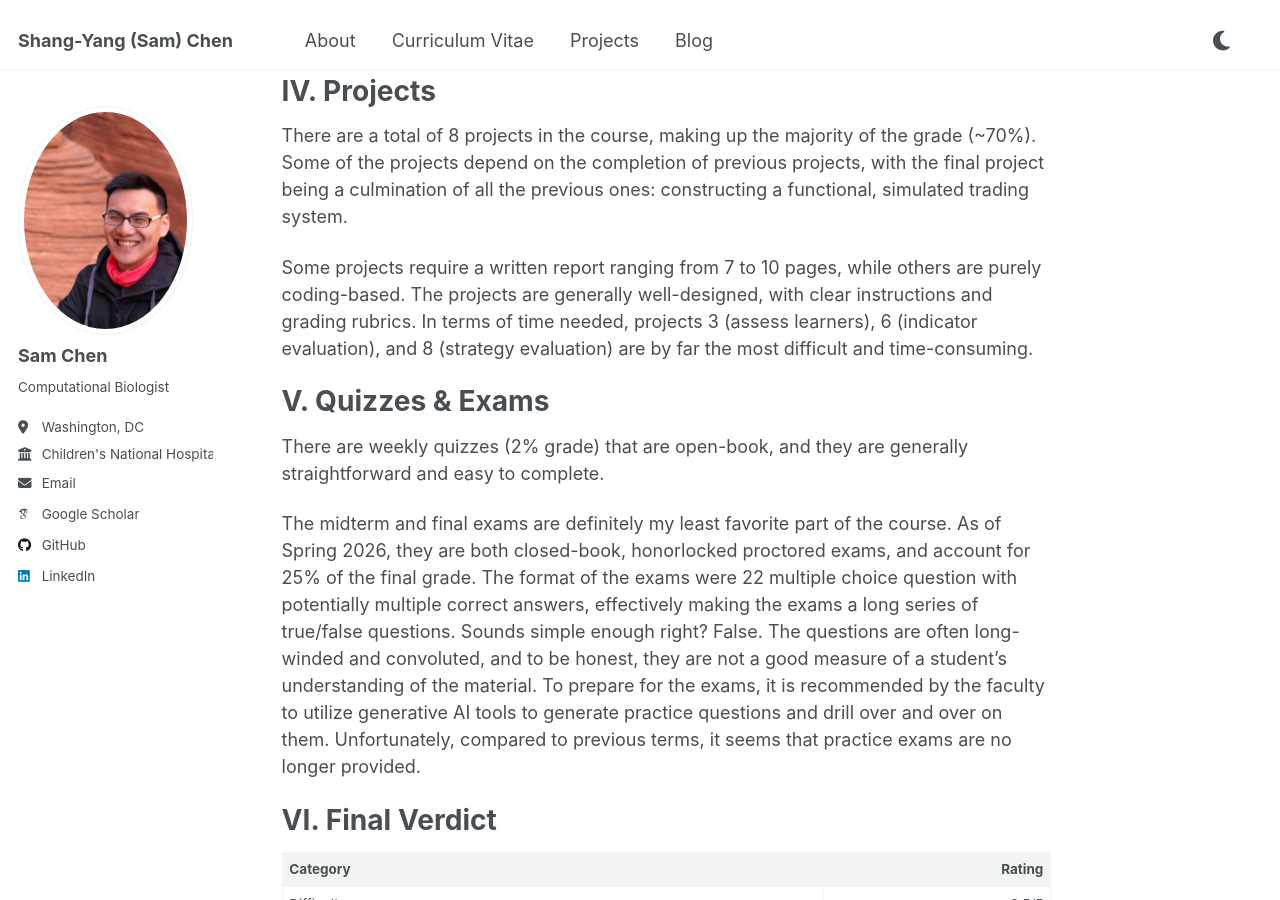
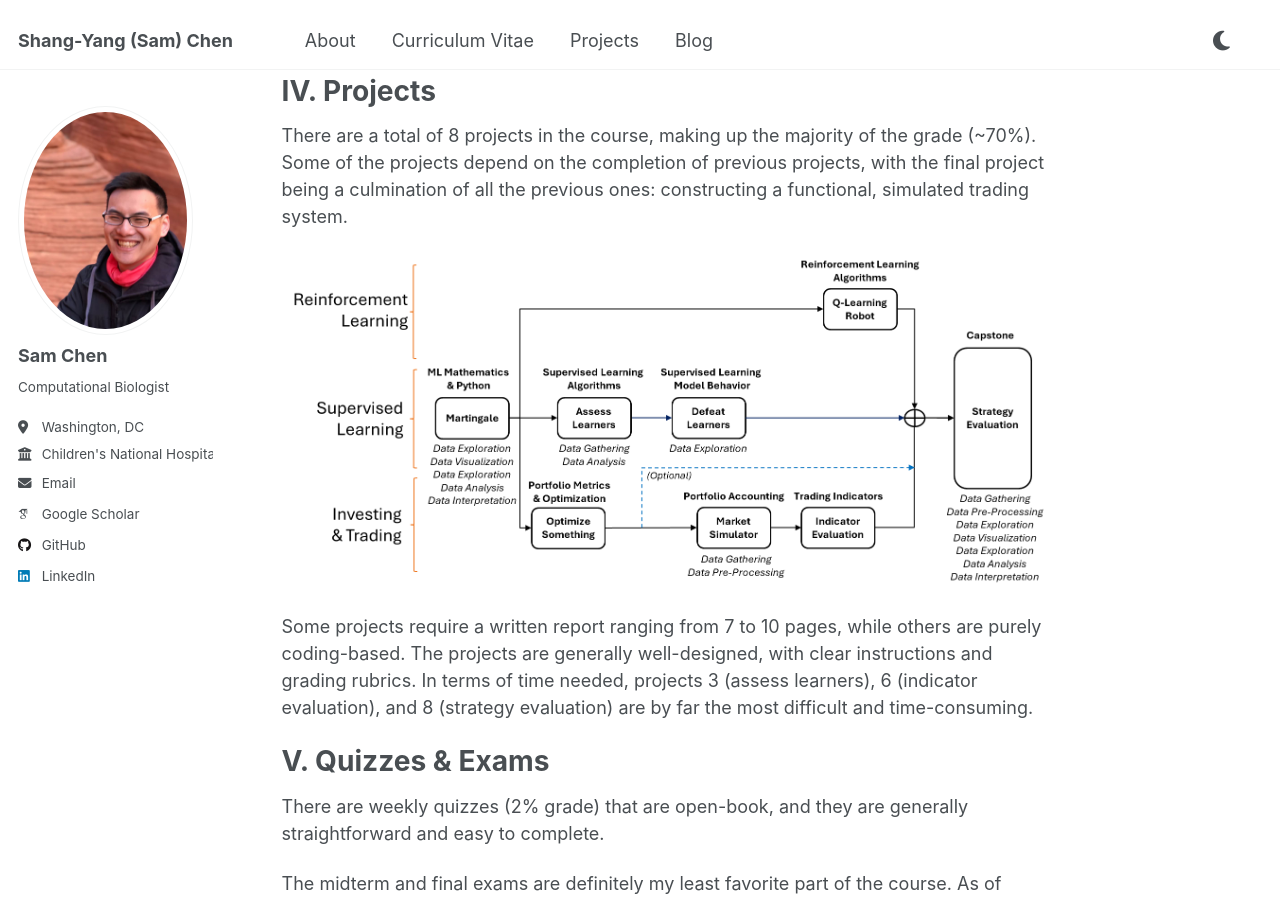
Before and after one commit to sychen9584/sychen9584.github.io, a Jekyll site: the page built from _posts/2026-06-28-ml4t-review.md, in a window 1280 px wide and 900 px high, scrolled down 2123 px. Built offline with Jekyll 4.4.1, drawn with Linux system fonts in a browser that asks for light colours; some web fonts are replaced.

Commit message:
add ml4t image

```diff
--- a/_posts/2026-06-28-ml4t-review.md
+++ b/_posts/2026-06-28-ml4t-review.md
@@ -45,6 +45,8 @@ The materials covered in ML4T, as the name suggests, can be broadly catergorized
 # IV. Projects
 There are a total of 8 projects in the course, making up the majority of the grade (~70%). Some of the projects depend on the completion of previous projects, with the final project being a culmination of all the previous ones: constructing a functional, simulated trading system.
 
+<img src='/images/ml4t.png'>
+
 Some projects require a written report ranging from 7 to 10 pages, while others are purely coding-based. The projects are generally well-designed, with clear instructions and grading rubrics. In terms of time needed, projects 3 (assess learners), 6 (indicator evaluation), and 8 (strategy evaluation) are by far the most difficult and time-consuming.
 
 # V. Quizzes & Exams
```
Also changed, not shown: images/ml4t.png (added), 1 other file.
